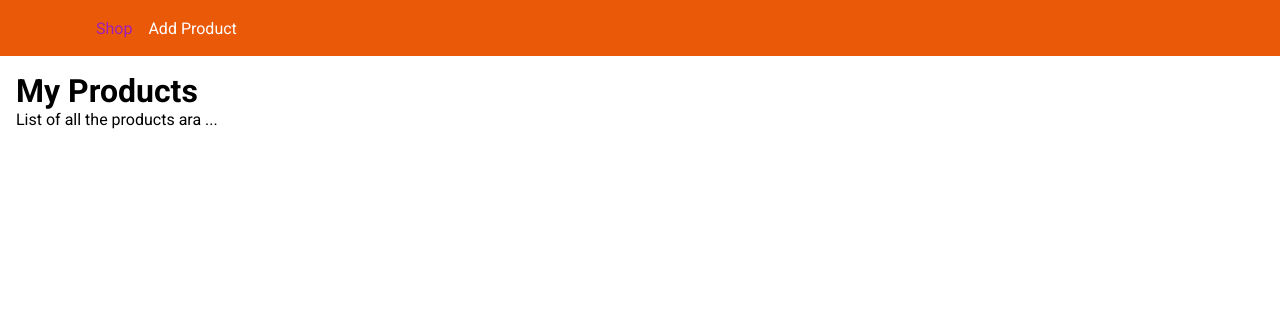
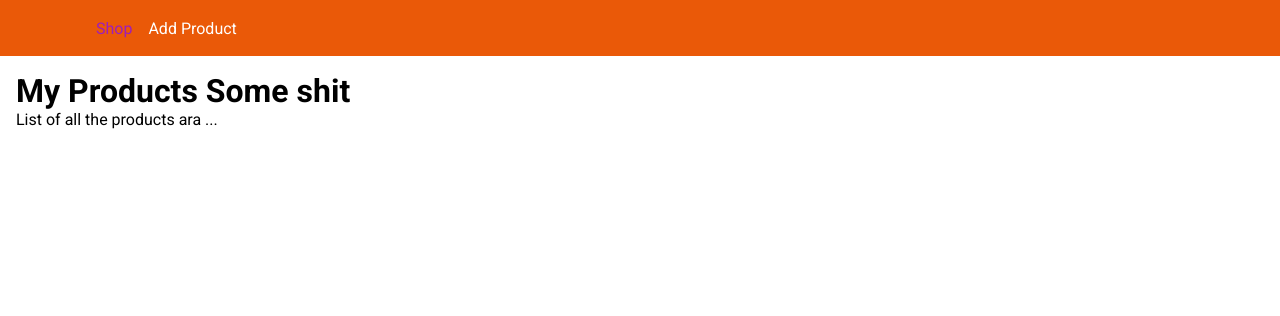
Before and after one commit to narekpedanyan/node-app, a Node server app: page / in a window 1280 px wide. Shown: the top 316 px of the page. Run offline with Node 20, Linux system fonts and the light colour scheme; some libraries are stand-ins or nearby versions.

Commit message:
Text added

```diff
--- a/views/shop.pug
+++ b/views/shop.pug
@@ -18,5 +18,5 @@ html(lang='en')
                     li.main-header__item
                         a(href="/admin/add-product") Add Product
         main
-            h1 My Products
+            h1 My Products Some shit
             p List of all the products ara ...
```
